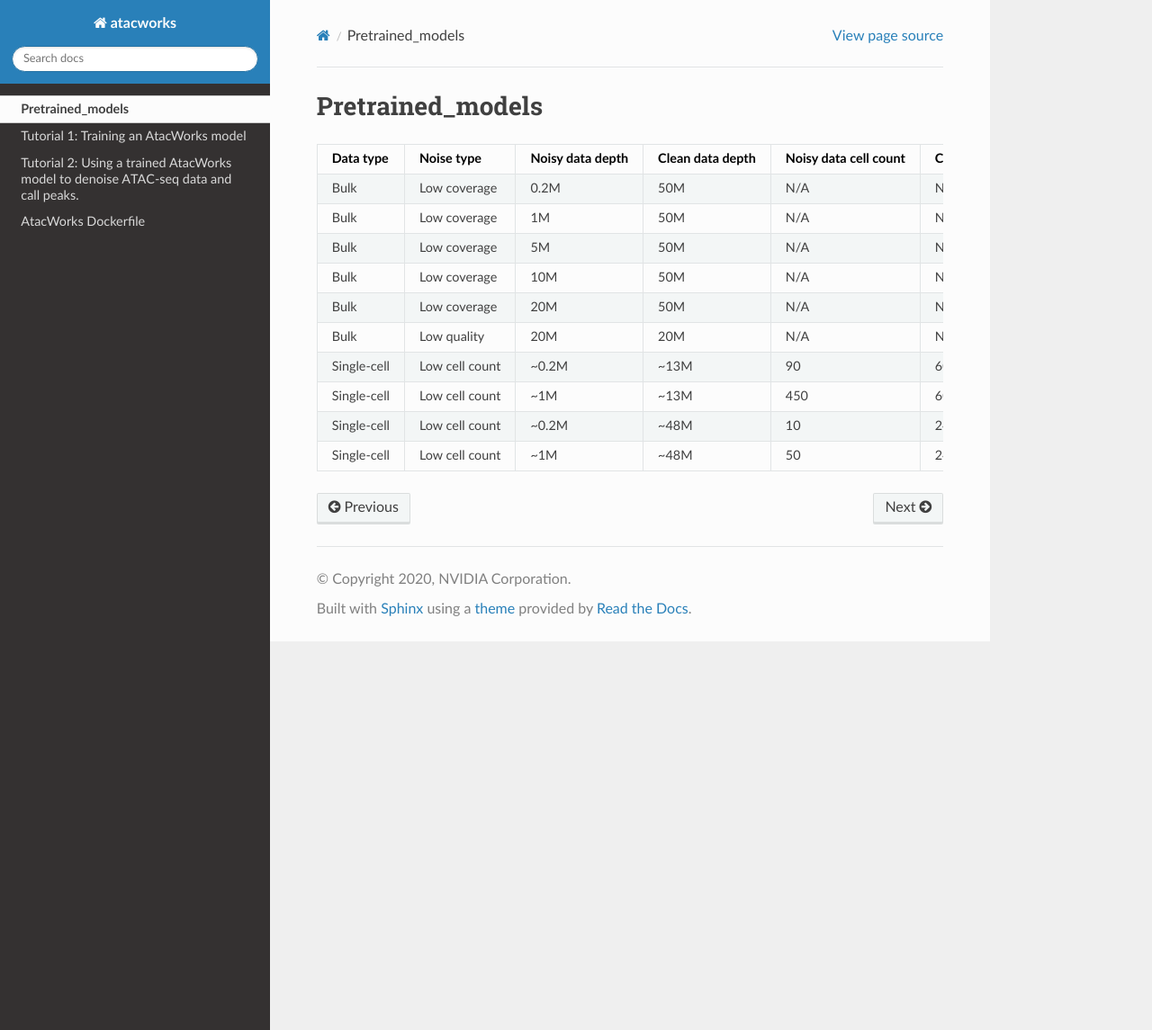
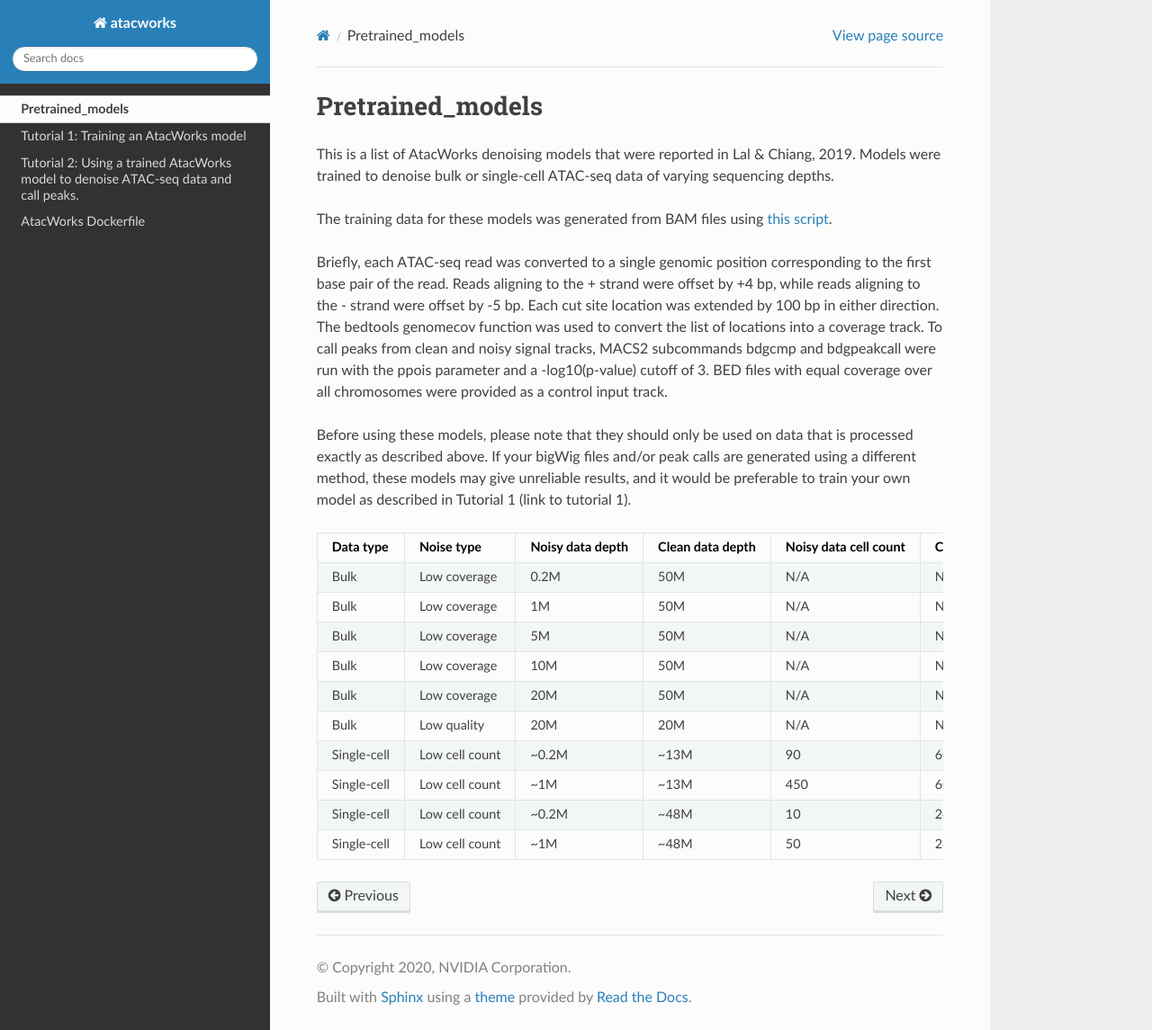
Before and after one commit to NVIDIA-Genomics-Research/AtacWorks, a Sphinx documentation site: the page built from docs/pretrained_models.rst, in a window 1280 px wide and 1145 px high. Shown: the whole window at 90% size. Built offline with Sphinx 7.4.7 and the Read the Docs theme 2.0.0, drawn with Linux system fonts in a browser that asks for light colours.

Commit message:
updated docs

```diff
--- a/docs/pretrained_models.rst
+++ b/docs/pretrained_models.rst
@@ -1,5 +1,15 @@
 Pretrained_models
 =================
+
+This is a list of AtacWorks denoising models that were reported in Lal & Chiang, 2019.
+Models were trained to denoise bulk or single-cell ATAC-seq data of varying sequencing depths.
+
+The training data for these models was generated from BAM files using `this script <https://github.com/zchiang/atacworks_analysis/blob/master/preprocessing/atac_bam2bw.sh>`_.
+
+Briefly, each ATAC-seq read was converted to a single genomic position corresponding to the first base pair of the read. Reads aligning to the + strand were offset by +4 bp, while reads aligning to the - strand were offset by -5 bp. Each cut site location was extended by 100 bp in either direction. The bedtools genomecov function was used to convert the list of locations into a coverage track. To call peaks from clean and noisy signal tracks, MACS2 subcommands bdgcmp and bdgpeakcall were run with the ppois parameter and a -log10(p-value) cutoff of 3. BED files with equal coverage over all chromosomes were provided as a control input track.
+
+Before using these models, please note that they should only be used on data that is processed exactly as described above. If your bigWig files and/or peak calls are generated using a different method, these models may give unreliable results, and it would be preferable to train your own model as described in Tutorial 1 (link to tutorial 1).
+
 
 +---------------+---------------+-------------------+-------------------+-----------------------+-----------------------+-----------------------+-----------------------+-----------+
 |Data type      |Noise type     |Noisy data depth   |Clean data depth   |Noisy data cell count  |Clean data cell count  |Single-cell protocol   |Training cell type(s)  |Model path |
```
Also changed, not shown: docs/tutorials/tutorial1.md (+2 -2 lines), docs/tutorials/tutorial2.md (+1 -1 lines).
